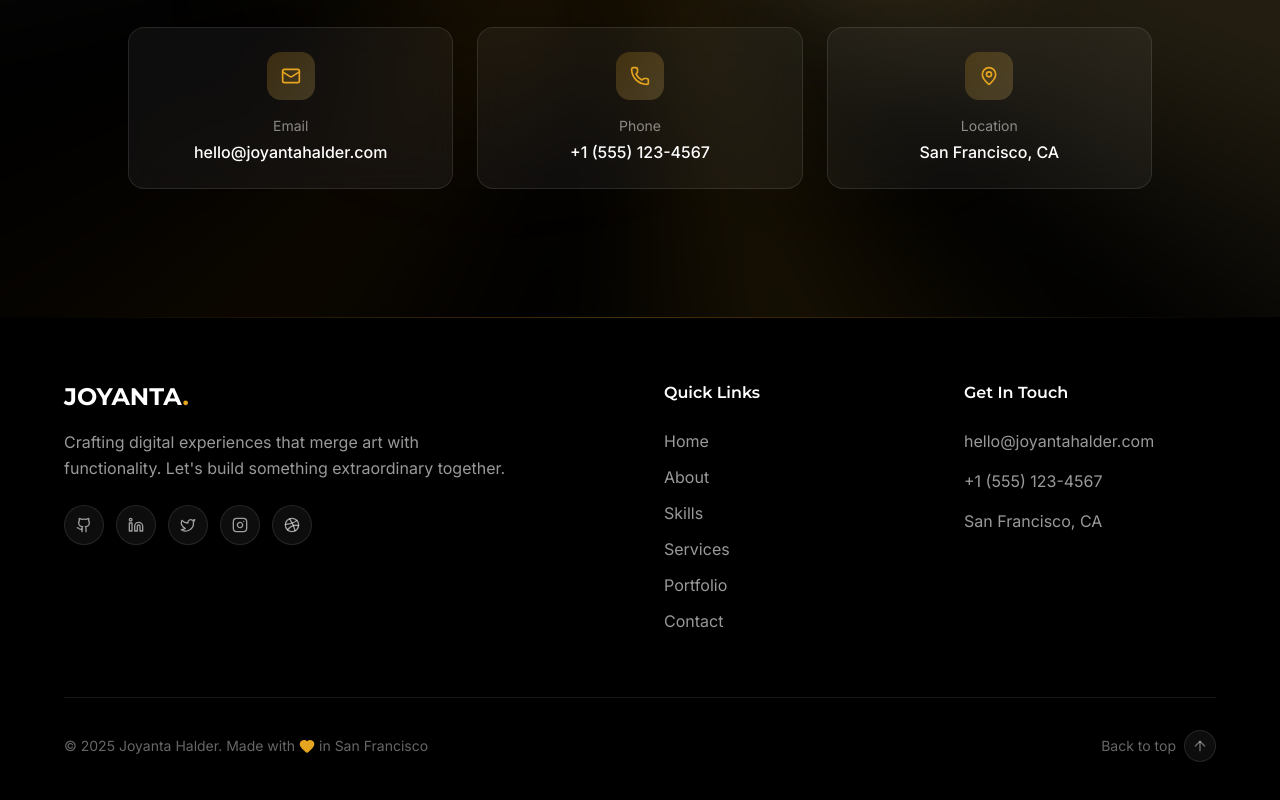
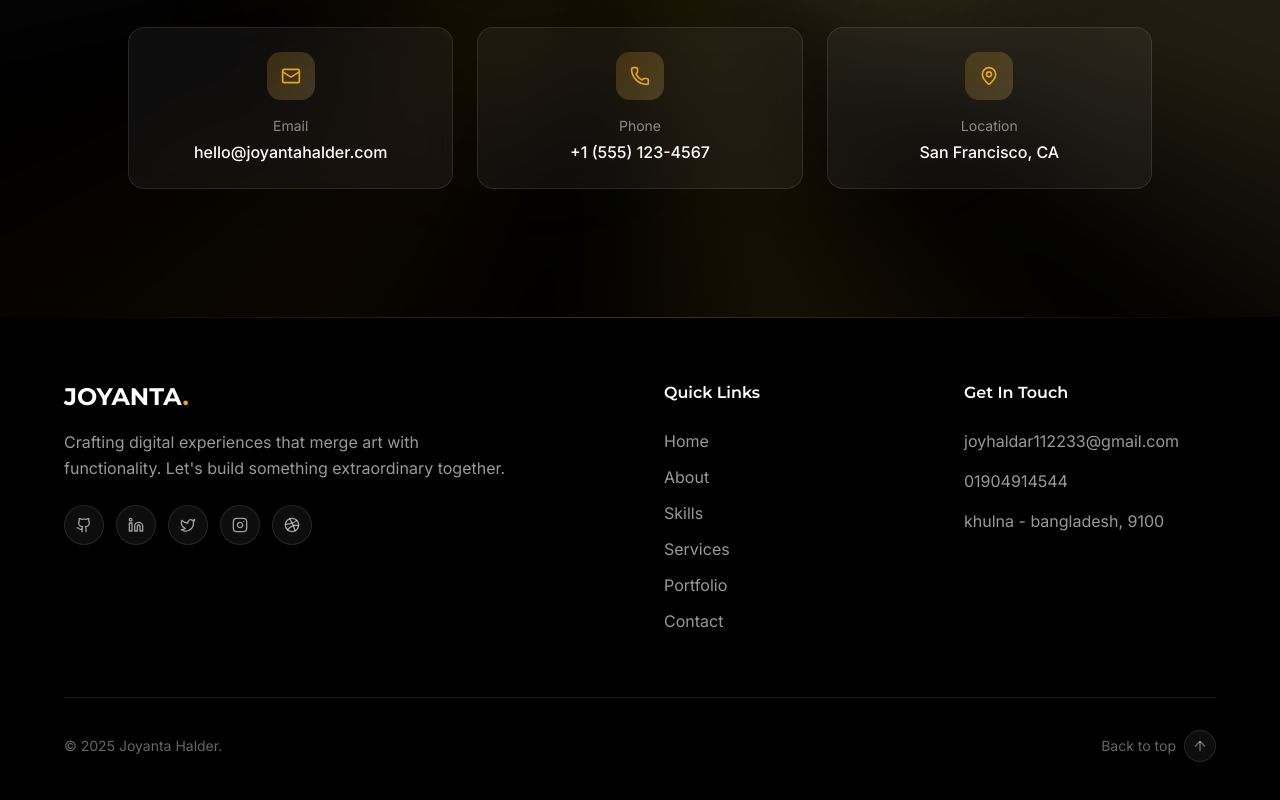
Before and after one commit to joy11122/joyantoportfoliowithmesh, a React (Vite) app: page / in a window 1280 px wide. Shown: the part 8545-9345 px from the top of the page. Built offline with nearby package versions, Linux system fonts and the light colour scheme.

Commit message:
Updated project design and fixed bugs

```diff
--- a/src/sections/Footer.tsx
+++ b/src/sections/Footer.tsx
@@ -136,22 +136,22 @@ const Footer = () => {
               <ul className="space-y-4">
                 <li>
                   <a
-                    href="mailto:hello@joyantahalder.com"
+                    href="mailto:joyhaldar112233@gmail.com"
                     className="text-white/60 hover:text-topaz transition-colors duration-300"
                   >
-                    hello@joyantahalder.com
+                    joyhaldar112233@gmail.com
                   </a>
                 </li>
                 <li>
                   <a
-                    href="tel:+15551234567"
+                    href="tel:01904914544"
                     className="text-white/60 hover:text-topaz transition-colors duration-300"
                   >
-                    +1 (555) 123-4567
+                    01904914544
                   </a>
                 </li>
                 <li className="text-white/60">
-                  San Francisco, CA
+                  khulna - bangladesh, 9100
                 </li>
               </ul>
             </div>
@@ -160,7 +160,7 @@ const Footer = () => {
           {/* Bottom Bar */}
           <div className="pt-8 border-t border-white/10 flex flex-col md:flex-row items-center justify-between gap-4">
             <p className="text-white/40 text-sm flex items-center gap-1">
-              © 2025 Joyanta Halder. Made with <Heart className="w-4 h-4 text-topaz fill-topaz" /> in San Francisco
+              © 2025 Joyanta Halder.
             </p>
 
             {/* Back to Top */}
```
